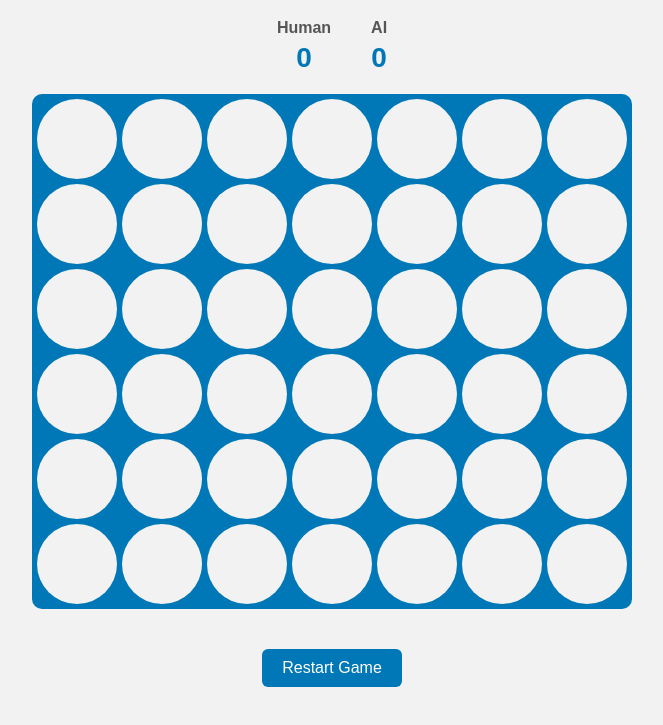
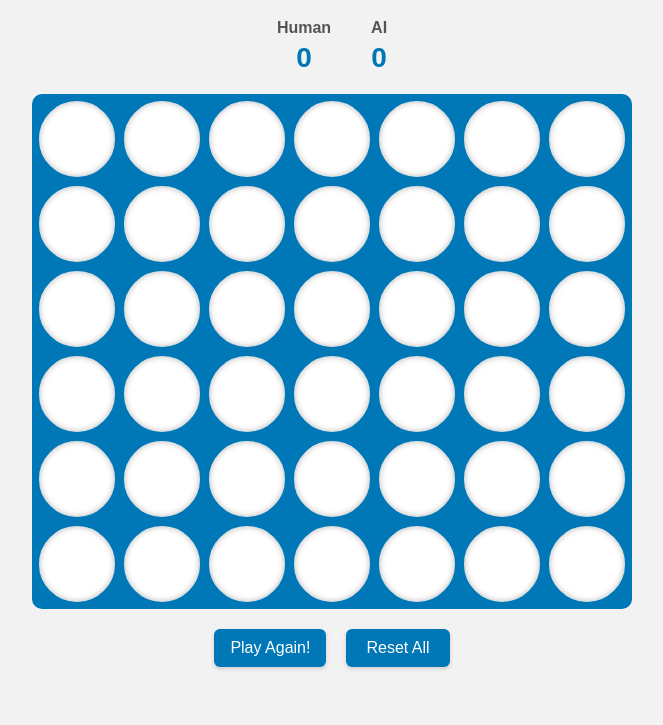
Before and after one commit to cookieee22/connectfourai, a plain HTML site: page index.html in a window 1280 px wide. Shown: the part 61-786 px from the top of the page, without its empty margins (308-971 px from the left). Drawn offline with Linux system fonts and the light colour scheme.

Commit message:
Added a Play Again Button and then fixed minor css. And made sure everything works smootly.

```diff
--- a/connect4.js
+++ b/connect4.js
@@ -20,7 +20,7 @@ const restartBtn = document.getElementById("restart");
 
 restartBtn.addEventListener("click", resetGame);
 
-/** feature that resets the game **/
+/** feature that resets the game or plays again**/
 function resetGame() {
   board = Array.from({ length: ROWS }, () => Array(COLS).fill(EMPTY));
   currentPlayer = PLAYER;
@@ -28,6 +28,19 @@ function resetGame() {
   winningCells = [];
   statusDiv.textContent = "";
   drawBoard();
+}
+
+/** this feature resets both the board and the scores**/
+const resetAllBtn = document.getElementById("resetAll");
+
+resetAllBtn.addEventListener("click", resetAll);
+
+/** Reset the entire game including scores **/
+function resetAll() {
+  humanScore = 0;
+  aiScore = 0;
+  updateScores();     // Reset score display
+  resetGame();        // Reset the board
 }
 
 /** score update **/
--- a/index.html
+++ b/index.html
@@ -23,7 +23,13 @@
 
   <div id="game"></div>
   <div id="status"></div>
-  <button id="restart">Restart Game</button>
+
+  <!-- Game Control -->
+  <div class="button-container">
+    <button id="restart">Play Again!</button>
+    <button id="resetAll">Reset All</button>
+  </div>
+
   <script src="connect4.js"></script>
 </body>
 </html>
--- a/style.css
+++ b/style.css
@@ -48,13 +48,15 @@ body {
 .cell {
   width: 80px;
   height: 80px;
-  background: #f2f2f2;
+  background: white;                  /* Make empty cells clearly visible */
   border-radius: 50%;
   display: flex;
   justify-content: center;
   align-items: center;
   cursor: pointer;
   box-sizing: border-box;
+  border: 2px solid #0077b6;          /* Outline each cell */
+  box-shadow: inset 0 0 6px rgba(0, 0, 0, 0.3);  /* Add subtle depth */
 }
 
 .red {
@@ -71,9 +73,37 @@ body {
   margin-top: 20px;
 }
 
-/** Restart Button **/
-button#restart {
+/** Play Again and Reset All button **/
+button#restart,
+button#resetAll {
+  padding: 10px 16px;
+  font-size: 16px;
+  cursor: pointer;
+  border: none;
+  border-radius: 6px;
+  background-color: #0077b6;
+  color: white;
+  box-shadow: 0 2px 4px rgba(0, 0, 0, 0.15);
+  transition: background-color 0.3s ease, transform 0.2s ease;
+}
+
+button#restart:hover,
+button#resetAll:hover {
+  background-color: #005f8a;
+  transform: translateY(-1px);
+}
+
+/** Button Container **/
+.button-container {
+  display: flex;
+  justify-content: center;
+  gap: 20px;
   margin-top: 20px;
+}
+
+/** New Round & Reset All Buttons **/
+button#newRound,
+button#resetAll {
   padding: 10px 20px;
   font-size: 16px;
   cursor: pointer;
@@ -84,6 +114,7 @@ button#restart {
   transition: background-color 0.3s ease;
 }
 
-button#restart:hover {
+button#newRound:hover,
+button#resetAll:hover {
   background-color: #005f8a;
 }
```
